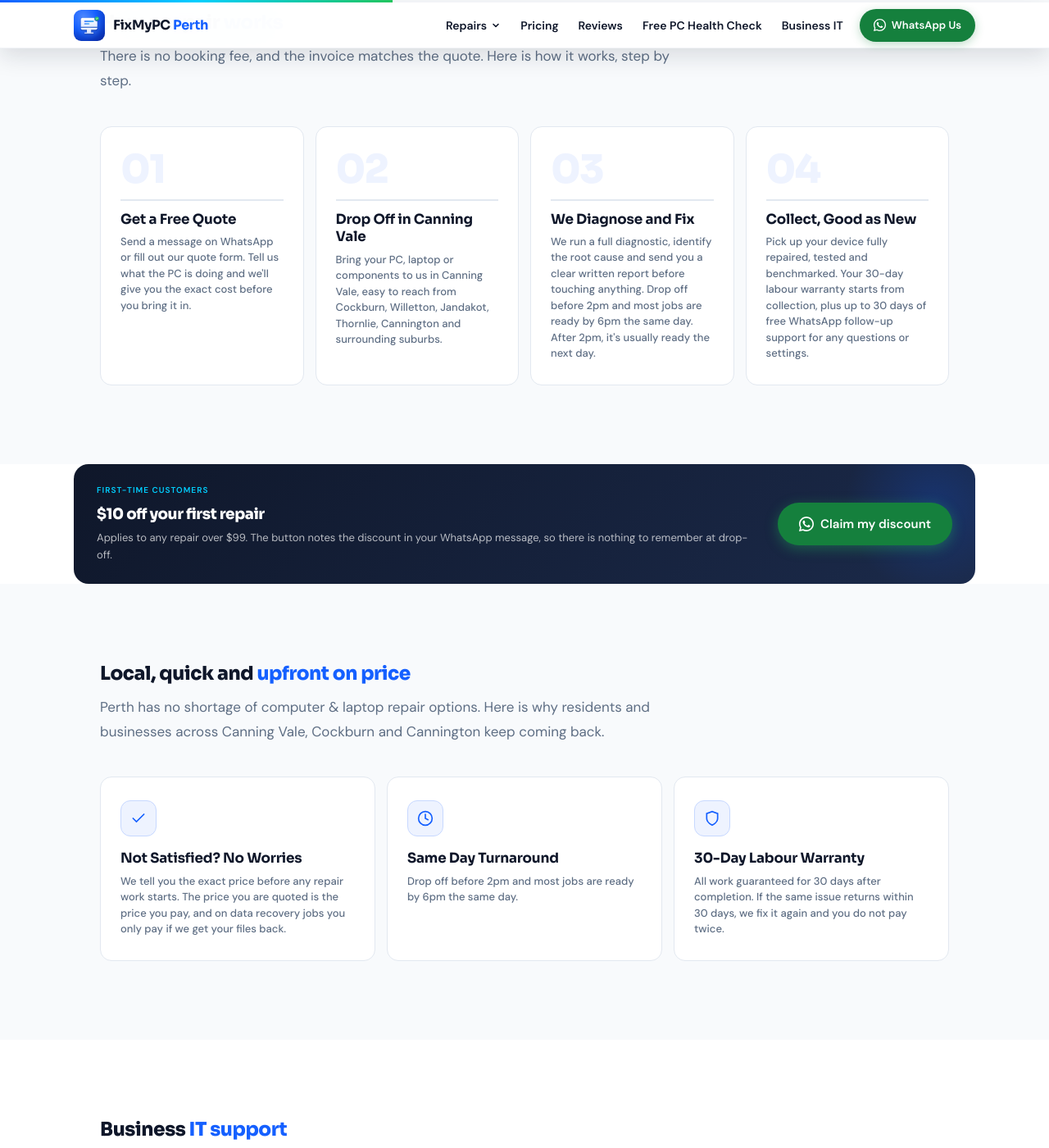
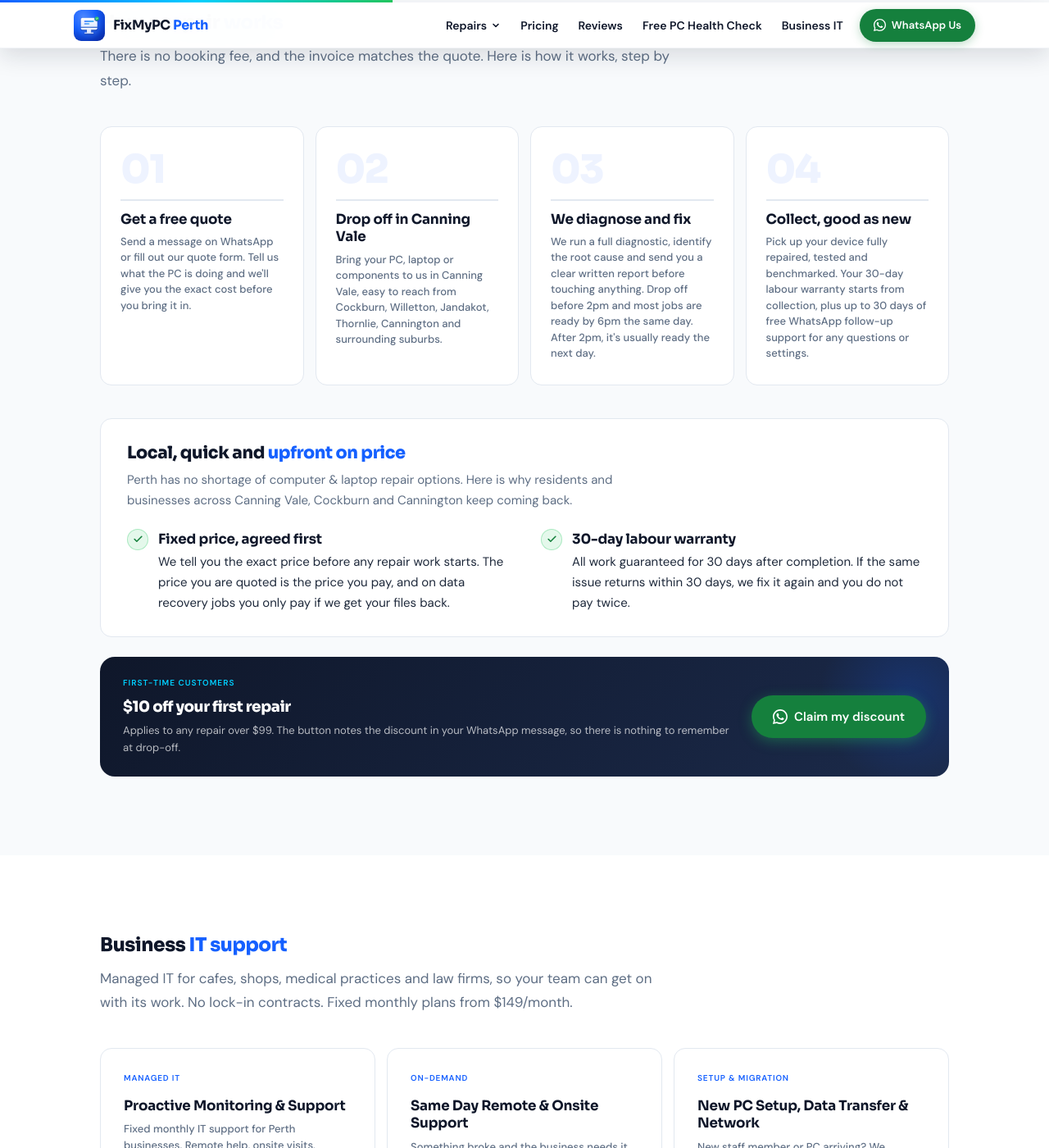
Before and after one commit to ali-rajaa/fixmypcperth, a Jekyll site: the page built from index.html, in a window 1280 px wide and 1400 px high, scrolled down 2945 px. Shown: the whole window at 82% size. Built offline with Jekyll 4.4.1, drawn with Linux system fonts in a browser that asks for light colours.

Commit message:
Homepage step 3: how it works and why us in one section
- "Local, quick and upfront on price" is now a panel of promises inside
  the how-it-works section (H3, green ticks, bold run-in titles), instead
  of its own section of three cards.
- "Not Satisfied? No Worries" is now "Fixed price, agreed first" (owner's
  choice): the old heading implied a refund the policy does not give.
- The "Same Day Turnaround" card is gone; its one sentence is already step
  03, word for word, and the trust bar says same day.
- The first-repair offer card closes the same section, so there is no
  separate offer band and backgrounds still alternate.
- Step titles in sentence case: "Get a free quote", "Drop off in Canning
  Vale", "We diagnose and fix", "Collect, good as new".
- Retired the why-card and offer-banner CSS.

Links, schema, title, description and H1 unchanged; text change is only
the duplicate same-day card and the renamed heading.

Co-Authored-By: Claude Opus 5.5 <noreply@anthropic.com>
Claude-Session: https://claude.ai/code/session_01WuRtoLc7cPHeBXDp1M7qBr

```diff
--- a/assets/css/pages/index.css
+++ b/assets/css/pages/index.css
@@ -201,7 +201,18 @@ a    { color:inherit; }
 .brand-row { display:flex; flex-wrap:wrap; justify-content:center; gap:9px; }
 .brand-badge { font-family:var(--display); font-size:13px; font-weight:700; color:var(--muted); border:1.5px solid var(--border); background:var(--bg2); border-radius:9px; padding:8px 16px; letter-spacing:-0.015em; transition:color 0.2s,border-color 0.2s; }
 @media (hover: hover) { .brand-badge:hover { color:var(--ink2); border-color:var(--border2); } }
-.offer-banner { padding:0 2rem; background:var(--bg); }
+/* Why us, folded into how it works: a white panel of promises under the
+   steps, each a green tick and a bold run-in title. */
+.how-promises { margin-top:2.5rem; background:var(--bg); border:1px solid var(--border); border-radius:var(--radius); padding:1.75rem 2rem; }
+.how-promises-title { font-family:var(--display); font-size:1.3rem; font-weight:800; line-height:1.25; letter-spacing:-0.02em; color:var(--ink); margin-bottom:0.5rem; }
+.how-promises-sub { font-size:15px; color:var(--muted); line-height:1.7; max-width:62ch; margin-bottom:1.25rem; }
+.promise-list { list-style:none; display:grid; grid-template-columns:repeat(2,minmax(0,1fr)); gap:1rem 2.5rem; }
+.promise { display:flex; gap:12px; align-items:flex-start; font-size:15px; color:var(--ink2); line-height:1.65; }
+.promise-icon { flex:0 0 26px; width:26px; height:26px; margin-top:1px; border-radius:50%; background:rgba(34,197,94,0.12); border:1px solid rgba(34,197,94,0.3); color:var(--wa-dk); display:inline-flex; align-items:center; justify-content:center; }
+.promise-icon svg { width:13px; height:13px; }
+.promise-title { display:block; font-family:var(--display); font-size:1.05rem; font-weight:700; letter-spacing:-0.01em; color:var(--ink); margin-bottom:2px; }
+/* The first-repair offer closes the same section. */
+.how-promises + .offer-inner { margin-top:1.5rem; }
 .offer-inner {
   max-width:1100px; margin:0 auto;
   display:flex; align-items:center; gap:1.25rem; flex-wrap:wrap;
@@ -326,15 +337,6 @@ a    { color:inherit; }
 .its-desc  { font-size:13px; font-weight:500; color:var(--muted); line-height:1.5; margin-bottom:1.25rem; flex:1; }
 .its-price-row { display:flex; align-items:center; justify-content:space-between; padding-top:1rem; border-top:1px solid var(--border); gap:0.5rem; margin-top:auto; }
 .its-price { font-family:var(--display); font-size:1.25rem; font-weight:800; color:var(--blue); }
-.why-grid { display:grid; grid-template-columns:repeat(auto-fill,minmax(290px,1fr)); gap:14px; margin-top:2.5rem; }
-.why-card { background:var(--bg); border:1.5px solid var(--border); border-radius:var(--radius); padding:1.75rem 1.5rem; transition:border-color 0.2s,transform 0.3s var(--ease-settle),box-shadow 0.3s var(--ease-settle); position:relative; overflow:hidden; }
-.why-card::before { content:''; position:absolute; top:0; left:0; right:0; height:3px; background:linear-gradient(90deg,var(--blue),#00CFFF); opacity:0; transition:opacity 0.2s; }
-@media (hover: hover) { .why-card:hover { border-color:var(--blue); transform:translateY(-3px); box-shadow:0 8px 24px rgba(21,96,255,0.08); } }
-@media (hover: hover) { .why-card:hover::before { opacity:1; } }
-.why-icon-wrap { width:44px; height:44px; border-radius:12px; background:var(--blue-lt); border:1.5px solid var(--blue-mid); display:flex; align-items:center; justify-content:center; margin-bottom:1rem; }
-.why-icon-wrap svg { width:20px; height:20px; color:var(--blue); }
-.why-title { font-family:var(--display); font-size:1.05rem; font-weight:700; line-height:1.3; letter-spacing:-0.01em; color:var(--ink); margin-bottom:0.4rem; }
-.why-desc  { font-size:13px; font-weight:500; color:var(--muted); line-height:1.5; }
 .testi-more { text-align:center; margin-top:1.75rem; font-size:13px; color:var(--muted); }
 .testi-more a:not([class]) { color:var(--blue); font-weight:600; text-decoration:none; }
 @media (hover: hover) { .testi-more a:not([class]):hover { text-decoration:underline; text-underline-offset:3px; } }
@@ -601,7 +603,6 @@ body { padding-top:var(--mob-nav-h); }
 .how-grid { grid-template-columns:1fr; gap:10px; }
 .how-card { padding:1.4rem 1.25rem; }
 .its-card  { padding:1.4rem; }
-.why-grid  { grid-template-columns:1fr; gap:10px; }
 .areas-grid { grid-template-columns:repeat(2,1fr); gap:8px; }
 .area-pill { padding:0.75rem 0.85rem; }
 .area-name { font-size:12.5px; }
@@ -649,7 +650,6 @@ body { padding-top:var(--mob-nav-h); }
 .his-checks { grid-template-columns:1fr 1fr; gap:0.5rem 0.75rem; }
 .his-checks li:where(:not([class])) { font-size:12px; white-space:normal; line-height:1.35; }
 .brand-badge { font-size:12px; padding:7px 13px; }
-.offer-banner { padding:0 1.25rem; }
 .offer-inner { padding:1.35rem 1.35rem; gap:1rem; }
 .offer-title { font-size:1.05rem; }
 .offer-btn { width:100%; }
@@ -721,8 +721,8 @@ body { padding-top:var(--mob-nav-h); }
   .pkg-swipe-hint svg { animation:none; }
   .js .fade-up { transition:opacity 0.2s ease; transform:none; }
 
-  @media (hover: hover) { .btn-blue:hover, .btn-wa:hover, .svc-card:hover, .how-card:hover, .its-card:hover, .why-card:hover, a.area-pill--link:hover, .mq-service-btn:hover, .vc-row:hover .vc-row-arrow, .hero-alt-link:hover svg, .map-chip:hover { transform:none; } }
-  .btn-blue, .btn-wa, .btn-outline, .svc-card, .how-card, .its-card, .why-card, a.area-pill--link, .mq-service-btn, .guide-tab, .svc-cta, .svc-link-pill {
+  @media (hover: hover) { .btn-blue:hover, .btn-wa:hover, .svc-card:hover, .how-card:hover, .its-card:hover, a.area-pill--link:hover, .mq-service-btn:hover, .vc-row:hover .vc-row-arrow, .hero-alt-link:hover svg, .map-chip:hover { transform:none; } }
+  .btn-blue, .btn-wa, .btn-outline, .svc-card, .how-card, .its-card, a.area-pill--link, .mq-service-btn, .guide-tab, .svc-cta, .svc-link-pill {
     transition-duration:0.15s;
   }
 }
@@ -734,10 +734,8 @@ body { padding-top:var(--mob-nav-h); }
 /* High contrast. Muted greys darkened to carry real contrast, and the
    tinted panels given a defined border rather than relying on fill alone. */
 @media (prefers-contrast: more) {
-  .s-sub, .svc-desc, .how-desc, .why-desc, .its-desc,
- .area-count { color:#334155; }
-  .svc-card, .how-card, .its-card, .why-card,
-  .area-pill { border-color:#0F172A; }
+  .s-sub, .svc-desc, .how-desc, .its-desc, .area-count { color:#334155; }
+  .svc-card, .how-card, .its-card, .area-pill { border-color:#0F172A; }
   .btn-outline { border-color:#0F172A; }
   .hero-alt-link, .hero-note { color:#0F172A; }
   .visit-card, .vc-turnaround { border-color:#0F172A; }
@@ -842,7 +840,7 @@ body { padding-top:var(--mob-nav-h); }
    ========================================================== */
 @media (max-width: 720px) {
   /* Side margin */
-  .hero, .hero-info-strip, .section, .offer-banner, .faq-section, .cta-section { padding-left: var(--m-gutter); padding-right: var(--m-gutter); }
+  .hero, .hero-info-strip, .section, .faq-section, .cta-section { padding-left: var(--m-gutter); padding-right: var(--m-gutter); }
 
   /* Section rhythm: hero 24 under the header; the info card below it
      belongs to the hero, then 48 before the next section. */
@@ -851,13 +849,13 @@ body { padding-top:var(--mob-nav-h); }
   .section, .faq-section, .cta-section { padding-top: var(--m-section); padding-bottom: var(--m-section); }
 
   /* Cards and the boxes inside them */
-  .hero-info-strip > .wrap, .svc-card, .how-card, .why-card, .its-card, .visit-card { padding: var(--m-card-pad); border-radius: var(--m-card-radius); }
+  .hero-info-strip > .wrap, .svc-card, .how-card, .its-card, .visit-card { padding: var(--m-card-pad); border-radius: var(--m-card-radius); }
   .hero-card { border-radius: var(--m-card-radius); }
   .hc-body { padding: var(--m-card-pad); }
   .vc-turnaround { padding: var(--m-panel-pad); border-radius: var(--m-panel-radius); }
 
   /* Gaps */
-  .services-grid, .how-grid, .why-grid, .its-grid, .visit-grid, .his-stats { gap: var(--m-gap-cards); }
+  .services-grid, .how-grid, .its-grid, .visit-grid, .his-stats { gap: var(--m-gap-cards); }
   .faq-list, .faq-col { gap: var(--m-gap-rows); }
 
   /* Headings */
@@ -877,6 +875,10 @@ body { padding-top:var(--mob-nav-h); }
      (It added 32px, putting most text 52px from the edge.) */
   .section > .wrap, .faq-section > .wrap { padding-left: 0; padding-right: 0; }
   .offer-inner { padding: var(--m-card-pad); border-radius: var(--m-card-radius); }
+  .how-promises { padding: var(--m-card-pad); border-radius: var(--m-card-radius); margin-top: 24px; }
+  .promise-list { grid-template-columns: 1fr; gap: var(--m-gap-rows); }
+  .promise, .how-promises-sub { font-size: var(--m-text); }
+  .how-promises-title { font-size: var(--m-h2); }
 
   /* Carousels run edge to edge; the first card lines up with the text. */
   .services-grid, .its-grid {
--- a/index.html
+++ b/index.html
@@ -708,7 +708,7 @@ description: "Computer and laptop repair in Perth: a flat [[diagnostic-repair-al
   </div>
 </section>
 
-<!-- HOW IT WORKS -->
+<!-- HOW IT WORKS, WHY US AND THE FIRST-REPAIR OFFER -->
 <section class="section section-alt" aria-label="How computer & laptop repair works at FixMyPC Perth">
   <div class="wrap">
     <div class="fade-up">
@@ -718,34 +718,40 @@ description: "Computer and laptop repair in Perth: a flat [[diagnostic-repair-al
     <div class="how-grid">
       <div class="how-card fade-up">
         <div class="how-num" aria-hidden="true">01</div>
-        <div class="how-title">Get a Free Quote</div>
+        <div class="how-title">Get a free quote</div>
         <div class="how-desc">Send a message on WhatsApp or fill out our quote form. Tell us what the PC is doing and we'll give you the exact cost before you bring it in.</div>
       </div>
       <div class="how-card fade-up">
         <div class="how-num" aria-hidden="true">02</div>
-        <div class="how-title">Drop Off in Canning Vale</div>
+        <div class="how-title">Drop off in Canning Vale</div>
         <div class="how-desc">Bring your PC, laptop or components to us in Canning Vale, easy to reach from Cockburn, Willetton, Jandakot, Thornlie, Cannington and surrounding suburbs.</div>
       </div>
       <div class="how-card fade-up">
         <div class="how-num" aria-hidden="true">03</div>
-        <div class="how-title">We Diagnose and Fix</div>
+        <div class="how-title">We diagnose and fix</div>
         <div class="how-desc">We run a full diagnostic, identify the root cause and send you a clear written report before touching anything. Drop off before 2pm and most jobs are ready by 6pm the same day. After 2pm, it's usually ready the next day.</div>
       </div>
       <div class="how-card fade-up">
         <div class="how-num" aria-hidden="true">04</div>
-        <div class="how-title">Collect, Good as New</div>
+        <div class="how-title">Collect, good as new</div>
         <div class="how-desc">Pick up your device fully repaired, tested and benchmarked. Your 30-day labour warranty starts from collection, plus up to 30 days of free WhatsApp follow-up support for any questions or settings.</div>
       </div>
     </div>
+    {%- comment -%}
+      Why us, folded into how it works (it used to be its own section with
+      three cards). The same-day card went: its one sentence is already
+      step 03 above, word for word, and the trust bar says it too.
+    {%- endcomment %}
+    <div class="how-promises fade-up">
+      <h3 class="how-promises-title">Local, quick and <span class="accent">upfront on price</span></h3>
+      <p class="how-promises-sub">Perth has no shortage of computer &amp; laptop repair options. Here is why residents and businesses across Canning Vale, Cockburn and Cannington keep coming back.</p>
+      <ul class="promise-list">
+        <li class="promise"><span class="promise-icon" aria-hidden="true"><svg viewBox="0 0 24 24" fill="none" stroke="currentColor" stroke-width="3" stroke-linecap="round" stroke-linejoin="round"><polyline points="20 6 9 17 4 12"/></svg></span><span><strong class="promise-title">Fixed price, agreed first</strong> We tell you the exact price before any repair work starts. The price you are quoted is the price you pay, and on data recovery jobs you only pay if we get your files back.</span></li>
+        <li class="promise"><span class="promise-icon" aria-hidden="true"><svg viewBox="0 0 24 24" fill="none" stroke="currentColor" stroke-width="3" stroke-linecap="round" stroke-linejoin="round"><polyline points="20 6 9 17 4 12"/></svg></span><span><strong class="promise-title">30-day labour warranty</strong> All work guaranteed for 30 days after completion. If the same issue returns within 30 days, we fix it again and you do not pay twice.</span></li>
+      </ul>
     </div>
-</section>
-
-<!-- ============================================================
-     FIRST-TIME CUSTOMER OFFER - inline, reveals on scroll
-     (deliberately NOT a modal: avoids Google's intrusive
-     interstitial penalty on mobile)
-     ============================================================ -->
-<section class="offer-banner" aria-label="First time customer offer">
+    <!-- First-time customer offer: inline, not a modal (a pop-up would
+         risk Google's intrusive interstitial penalty on mobile). -->
     <div class="offer-inner fade-up">
       <div class="offer-text">
         <div class="offer-tag">First-time customers</div>
@@ -757,38 +763,6 @@ description: "Computer and laptop repair in Perth: a flat [[diagnostic-repair-al
           <svg width="18" height="18" viewBox="0 0 24 24" fill="currentColor" aria-hidden="true"><use href="#i-wa"/></svg>
           Claim my discount
         </a>
-    </div>
-  </div>
-</section>
-
-<!-- WHY CHOOSE US -->
-<section class="section section-alt" aria-label="Why choose FixMyPC Perth for computer & laptop repair">
-  <div class="wrap">
-    <div class="fade-up">
-      <h2 class="s-title">Local, quick and <span class="accent">upfront on price</span></h2>
-      <p class="s-sub">Perth has no shortage of computer & laptop repair options. Here is why residents and businesses across Canning Vale, Cockburn and Cannington keep coming back.</p>
-    </div>
-    <div class="why-grid">
-      <div class="why-card fade-up">
-        <div class="why-icon-wrap" aria-hidden="true">
-          <svg viewBox="0 0 24 24" fill="none" stroke="currentColor" stroke-width="2" stroke-linecap="round"><polyline points="20 6 9 17 4 12"/></svg>
-        </div>
-        <div class="why-title">Not Satisfied? No Worries</div>
-        <div class="why-desc">We tell you the exact price before any repair work starts. The price you are quoted is the price you pay, and on data recovery jobs you only pay if we get your files back.</div>
-      </div>
-      <div class="why-card fade-up">
-        <div class="why-icon-wrap" aria-hidden="true">
-          <svg viewBox="0 0 24 24" fill="none" stroke="currentColor" stroke-width="2" stroke-linecap="round"><circle cx="12" cy="12" r="10"/><polyline points="12 6 12 12 16 14"/></svg>
-        </div>
-        <div class="why-title">Same Day Turnaround</div>
-        <div class="why-desc">Drop off before 2pm and most jobs are ready by 6pm the same day.</div>
-      </div>
-      <div class="why-card fade-up">
-        <div class="why-icon-wrap" aria-hidden="true">
-          <svg viewBox="0 0 24 24" fill="none" stroke="currentColor" stroke-width="2" stroke-linecap="round"><path d="M12 22s8-4 8-10V5l-8-3-8 3v7c0 6 8 10 8 10z"/></svg>
-        </div>
-        <div class="why-title">30-Day Labour Warranty</div>
-        <div class="why-desc">All work guaranteed for 30 days after completion. If the same issue returns within 30 days, we fix it again and you do not pay twice.</div>
       </div>
     </div>
   </div>
```
Also changed, not shown: STATUS.md (+12 -6 lines). Lines whose indentation alone changed are shown as unchanged.
